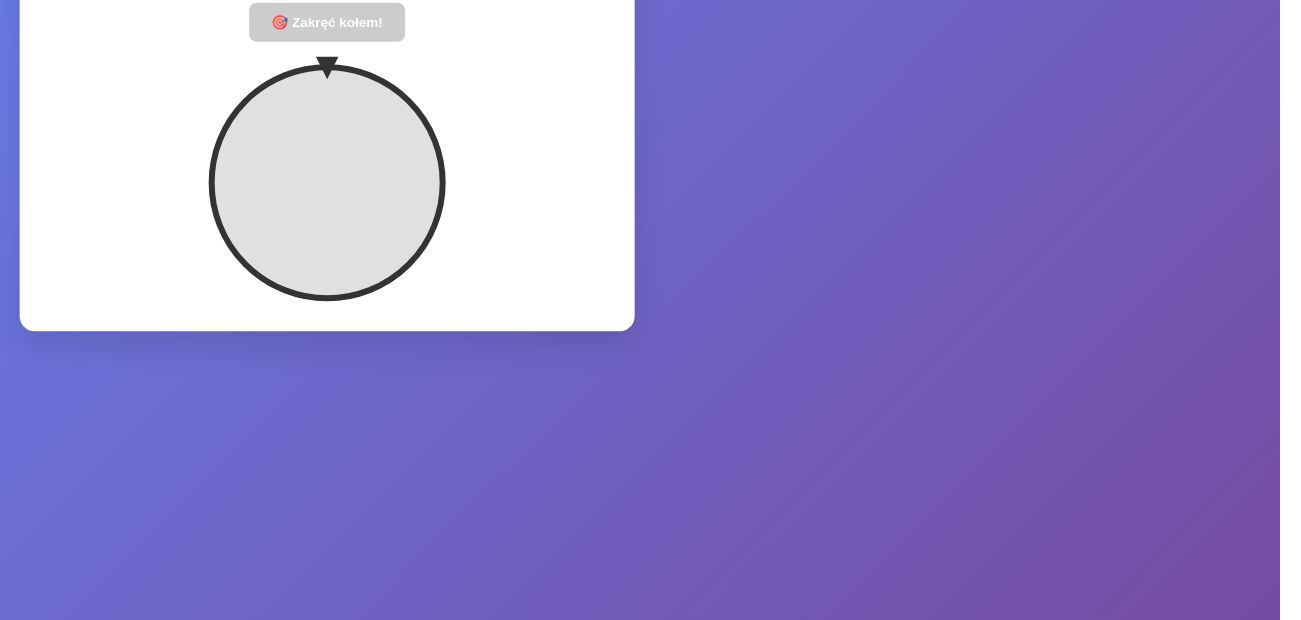
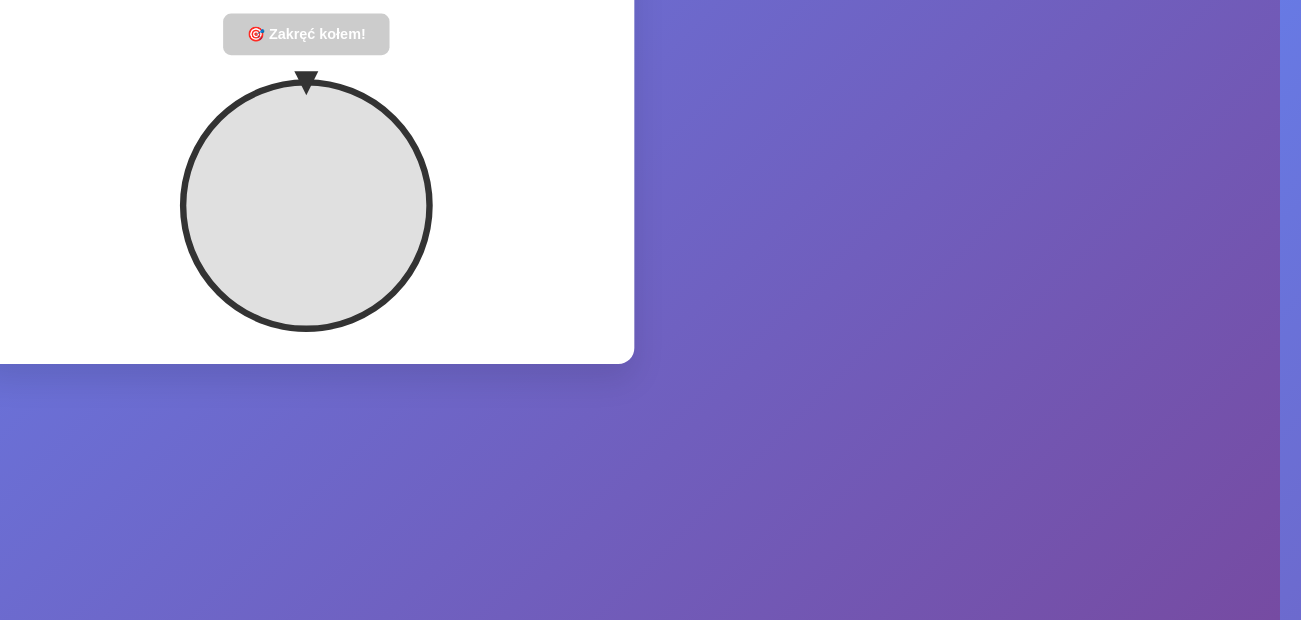
Before and after one commit to BastaBasta/wheel, a plain HTML site: page index.html in a window 1280 px wide. Shown: the part 180-800 px from the top of the page, 1301 px wide, since content can reach past the window. Drawn offline with Linux system fonts and the light colour scheme.

Commit message:
Further size adjustments

```diff
--- a/index.html
+++ b/index.html
@@ -243,7 +243,7 @@
     </style>
 </head>
 <body>
-  <div style="transform: scale(0.75); transform-origin: top center; width: 133.33%; height: 133.33%;">
+  <div style="transform: scale(0.8); transform-origin: top center; width: 133.33%; height: 133.33%;">
     <div class="container">
         <h1>Koło Zadań</h1>
 
```
